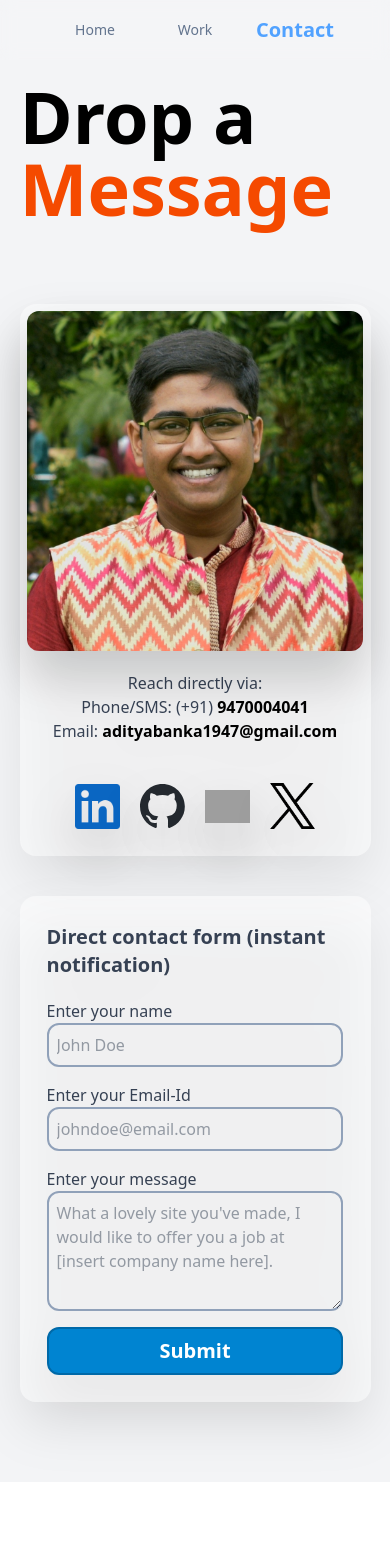
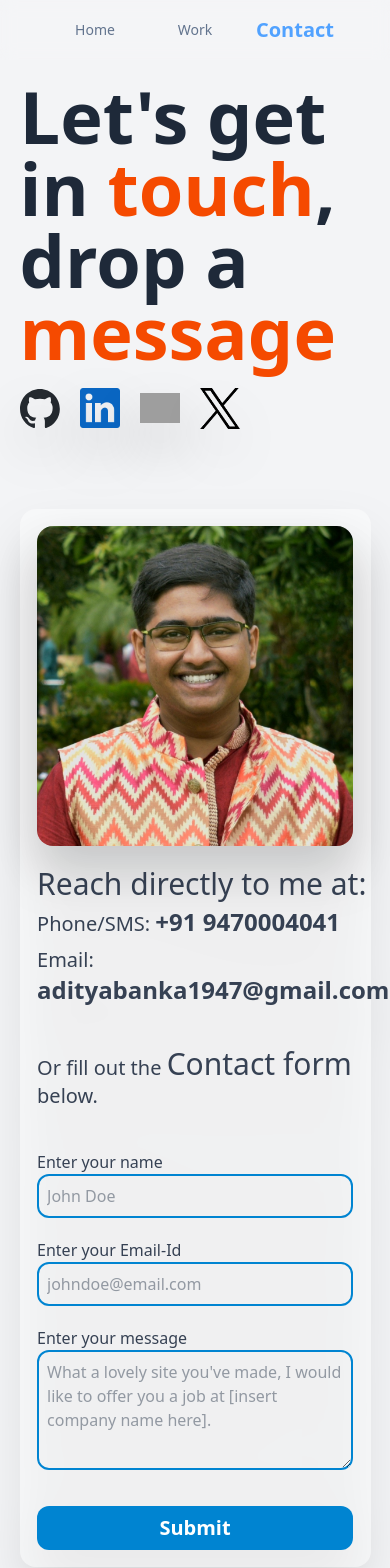
Before and after one commit to adityaBanka/adityabanka.github.io, a React (Vite) app: page /contact in a window 390 px wide. Shown: the top 1568 px of the page. Before the commit the page ends 1482 px from the top, so only its background shows below. Built offline with nearby package versions, Linux system fonts and the light colour scheme; grey boxes are pictures that could not be loaded.

Commit message:
big chungus changes

```diff
--- a/src/Components/InfoSection.jsx
+++ b/src/Components/InfoSection.jsx
@@ -1,5 +1,5 @@
 // eslint-disable-next-line react/prop-types
-function InfoSection({ direction, title, description, type="video", parameter="p2AWYanIHkc" }) { //p2AWYanIHkc
+function InfoSection({ direction, title, description, type, parameter }) { //p2AWYanIHkc
   return (
 
     <div className={`flex justify-start items-center p-[2%] flex-col ${direction === 1 ? "md:flex-row-reverse md:space-x-reverse" : "md:flex-row "} bg-white/50 backdrop-blur-2xl rounded-2xl md:rounded-4xl drop-shadow-xl animate-fade-in-up`}>
--- a/src/Pages/Contact.jsx
+++ b/src/Pages/Contact.jsx
@@ -3,7 +3,7 @@ import { useRef } from 'react';
 function ImageLink({ image, link }) {
   return (
     <a href={link} target="_blank">
-      <img src={image} className='w-[45px] h-auto drop-shadow-2xl'></img>
+      <img src={image} className='w-[40px] h-auto drop-shadow-2xl'></img>
     </a>
   )
 }
@@ -43,52 +43,70 @@ function Contact() {
   };
 
   return (
-    <div className='py-20 bg-gray-100 flex flex-col items-center justify-center space-y-20 px-[5%] md:px-[10%]'>
+    <div className='flex flex-col bg-gray-100 min-h-screen py-20 md:pt-60 space-y-20 md:space-y-50 px-[5%] justify-center items-center'>
 
-      <h1 className='w-full text-7xl font-bold text-start'>Drop a <span className='text-orange-600'>Message</span></h1>
+      <div className='flex flex-col justify-center items-start md:items-center space-y-5'>
 
-      <div className='flex flex-col md:flex-row md:justify-between space-y-10 md:space-x-30'>
+        <h1 className='text-7xl font-bold text-gray-800'>Let&apos;s get in <span className='text-orange-600'>touch</span>, drop a <span className='text-orange-600'>message</span></h1>
 
-        <div className='p-[2%] flex flex-col justify-center items-center bg-white/50 rounded-2xl drop-shadow-2xl text-gray-700'>
-
-          <img src='AdityaBankaContact.jpg' className='md:w-[95%] rounded-xl md:rounded-2xl drop-shadow-2xl'></img>
-
-          <div className='flex flex-col justify-center items-center m-5'>
-            <h1 >Reach directly via:</h1>
-            <p>Phone/SMS: (+91) <span className='text-black font-semibold'>9470004041</span></p>
-            <p>Email: <span className='text-black font-semibold'>adityabanka1947@gmail.com</span></p>
-          </div>
-
-          <div className='flex flex-row items-center justify-center space-x-5 m-5'>
-            <ImageLink link="https://www.linkedin.com/in/adityabanka/" image="Logos/In-Blue-128@2x.png"></ImageLink>
-            <ImageLink link="https://github.com/adityaBanka" image="Logos/github-mark.svg"></ImageLink>
-            <ImageLink link="https://www.instagram.com/adityabanka.ig/" image="Logos/Instagram_Glyph_Gradient.png"></ImageLink>
-            <ImageLink link="https://x.com/adityabankaX" image="Logos/logo-black.png"></ImageLink>
+        <div className="flex flex-row items-center justify-center space-x-5">
+          <ImageLink
+            link="https://github.com/adityaBanka"
+            image="Logos/github-mark.svg"
+          ></ImageLink>
+          <ImageLink
+            link="https://www.linkedin.com/in/adityabanka/"
+            image="Logos/In-Blue-128@2x.png"
+          ></ImageLink>
+          <ImageLink
+            link="https://www.instagram.com/adityabanka.ig/"
+            image="Logos/Instagram_Glyph_Gradient.png"
+          ></ImageLink>
+          <ImageLink
+            link="https://x.com/adityabankaX"
+            image="Logos/logo-black.png"
+          ></ImageLink>
         </div>
 
       </div>
 
+      <div className='w-full md:w-180 p-[5%] md:p-[2%] bg-white/50 rounded-2xl drop-shadow-2xl text-gray-700 space-y-10'>
 
-        <div className='w-full h-fit p-[2%] bg-white/50 rounded-2xl drop-shadow-2xl text-gray-700'>
-        <form className='flex flex-col m-5' onSubmit={handleSubmit}>
-          <p className='mb-5 text-xl font-semibold'>Direct contact form (instant notification)</p>
+        <div className='flex flex-col-reverse md:flex-row space-y-5 space-y-reverse md:space-x-5 items-start justify-between md:bg-white/25 md:drop-shadow-2xl md:rounded-2xl md:p-[2%]'>
+          <div className='flex flex-col space-y-1 text-2xl md:text-right'>
+            <p className='text-3xl'>Reach directly to me at:</p>
+            <p><span className='text-xl'>Phone/SMS: </span><span className='font-semibold'>+91 9470004041</span></p>
+            <p><span className='text-xl'>Email: </span><span className='font-semibold'>adityabanka1947@gmail.com</span></p>
+          </div>
+          <img src="AdityaBankaContact.jpg" className='w-full md:w-[30%] h-auto rounded-2xl drop-shadow-2xl'></img>
+        </div>
+
+        <p className='text-xl'>Or fill out the <span className='text-3xl'>Contact form</span> below.</p>
+
+        <form className='flex flex-col space-y-5' onSubmit={handleSubmit}>
+
+          <div className='flex flex-col'>
             <label htmlFor='name'>Enter your name</label>
-          <input ref={name} type='text' id='name' placeholder='John Doe' className='rounded-xl border-2 border-slate-400 p-2' required />
+            <input ref={name} type='text' id='name' placeholder='John Doe' className='rounded-xl border-2 border-sky-600 p-2 focus:outline-orange-600 caret-orange-700' required />
+          </div>
 
-          <label htmlFor='email' className='mt-4'>Enter your Email-Id</label>
-          <input ref={email} type='email' id='email' placeholder='johndoe@email.com' className='rounded-xl border-2 border-slate-400 p-2' required />
+          <div className='flex flex-col'>
+            <label htmlFor='email'>Enter your Email-Id</label>
+            <input ref={email} type='email' id='email' placeholder='johndoe@email.com' className='rounded-xl border-2 border-sky-600 p-2 focus:outline-orange-600 caret-orange-700' required />
+          </div>
 
-          <label htmlFor='message' className='mt-4'>Enter your message</label>
-          <textarea ref={message} id='message' placeholder="What a lovely site you've made, I would like to offer you a job at [insert company name here]." className='h-30 rounded-xl border-2 border-slate-400 p-2' required />
+          <div className='flex flex-col'>
+            <label htmlFor='message'>Enter your message</label>
+            <textarea ref={message} id='message' placeholder="What a lovely site you've made, I would like to offer you a job at [insert company name here]." className='h-30 rounded-xl border-2 border-sky-600 p-2 focus:outline-orange-600 caret-orange-700' required />
+          </div>
 
-          <button type='submit' className='w-full rounded-xl border-2 border-sky-700 bg-sky-600 text-white font-semibold hover:bg-sky-700 duration-100 text-xl p-2 mt-4'>
+          <button type='submit' className='rounded-xl bg-sky-600 text-white font-semibold hover:bg-sky-700 duration-100 text-xl p-2 mt-4'>
             Submit
           </button>
         </form>
       </div>
 
-      </div>
-
+      {/* big letters and number and email */}
     </div>
   );
 }
--- a/src/Pages/Home.jsx
+++ b/src/Pages/Home.jsx
@@ -53,11 +53,11 @@ function HomePage() {
 
   return (
     <div className='flex flex-col bg-gray-100 min-h-screen py-20 md:pt-60 space-y-20 md:space-y-50 px-[5%]'>
+
       <div className="flex flex-col justify-center items-center space-y-5">
-        <h1 className="text-7xl font-bold drop-shadow-2xl"><span className="text-blue-500">Hello</span> world, I&apos;m <span className="text-blue-500">Aditya</span> Banka</h1>
+        <h1 className="text-7xl font-bold text-gray-800">Hello world, I&apos;m <span className="text-blue-500">Aditya Banka</span></h1>
         <p className="md:text-justify">Creator | Developer | <span className='text-red-700 font-semibold'>Engineer</span> | Founder</p>
       </div>
-
 
       <div className='space-y-30'>
         {
@@ -73,6 +73,7 @@ function HomePage() {
           ))
         }
       </div>
+
     </div>
   )
 }
```
Also changed, not shown: src/Pages/Project.jsx (+19 -11 lines). Lines whose indentation alone changed are shown as unchanged.
